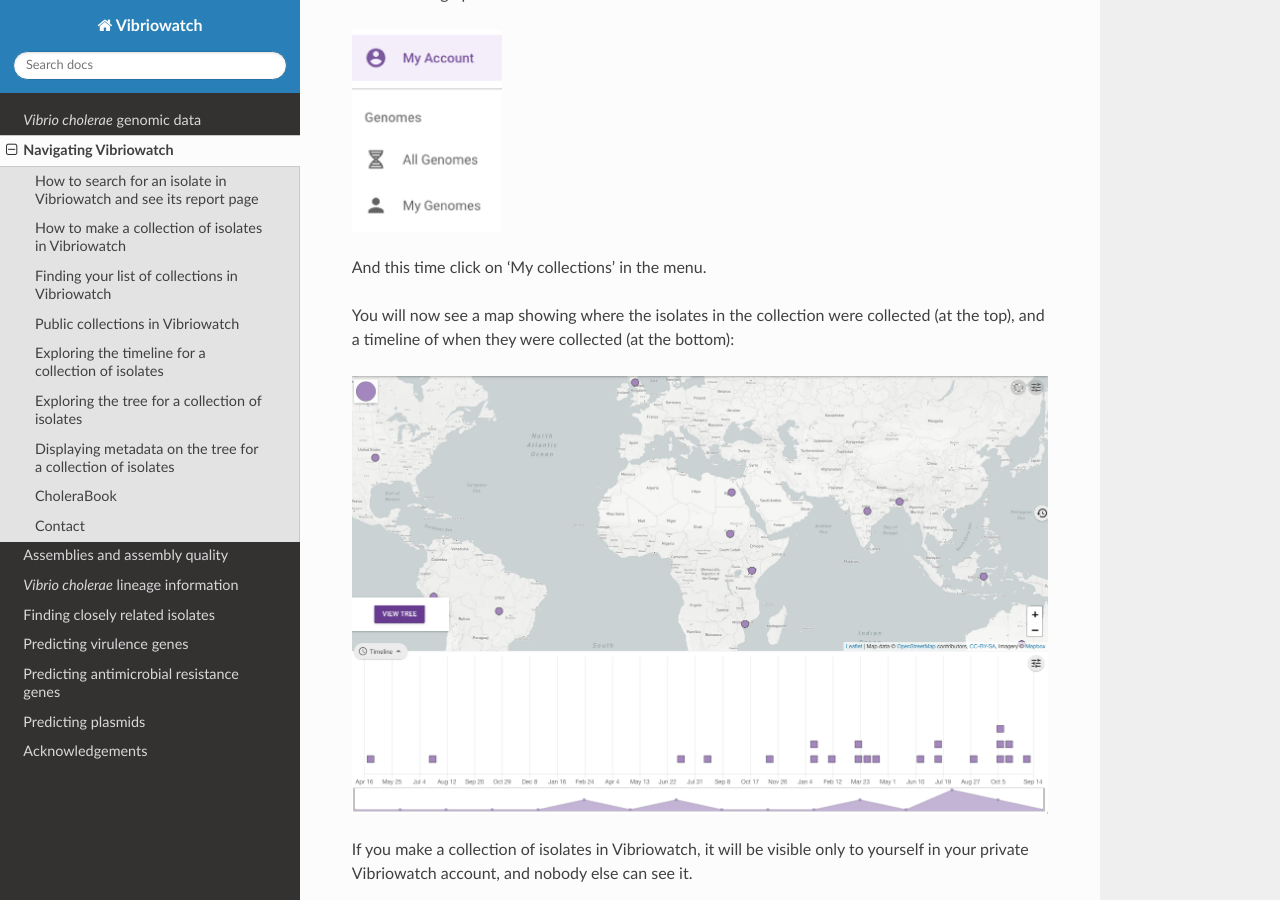
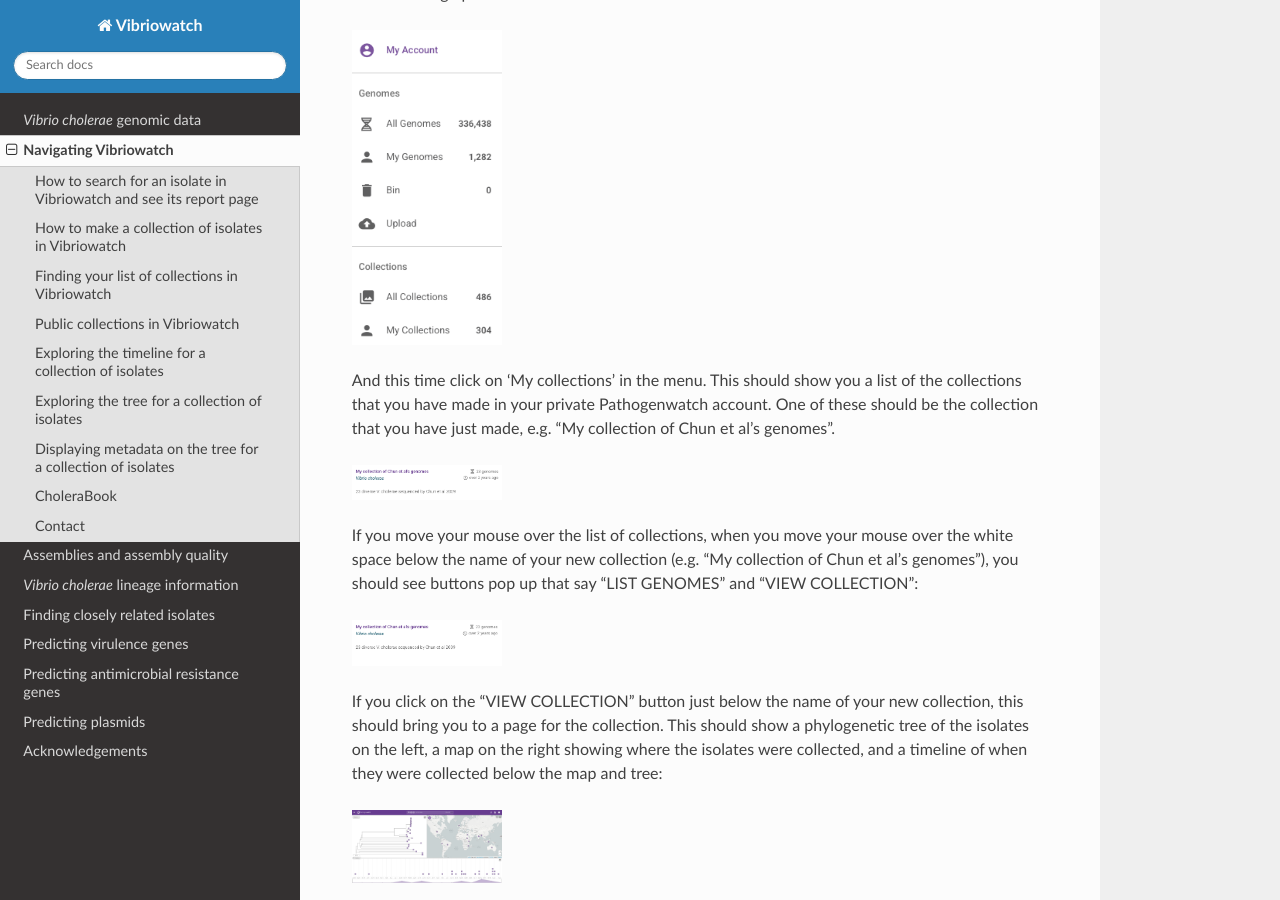
Before and after one commit to avrilcoghlan/vibriowatch, a Sphinx documentation site: the page built from docs/source/navigating.rst, in a window 1280 px wide and 900 px high, scrolled down 4608 px. Built offline with Sphinx 7.4.7 and the Read the Docs theme 3.1.0, drawn with Linux system fonts in a browser that asks for light colours; some of the changed text lies outside the part shown.

Commit message:
Update navigating.rst
Updated information on how to make a collection.

```diff
--- a/docs/source/navigating.rst
+++ b/docs/source/navigating.rst
@@ -89,7 +89,7 @@
 To make a collection on the Pathogenwatch/Vibriowatch website, it's necessary
 to make an account first, for example, using your email address as your login.
 
-Once you have logged in, if you now click on the purple button saying '23 Selected Genomes', you will see a purple button 'Create collection'. You will need to fill in a title and brief description of the collection, and a PubMed id. if you like:
+Once you have logged in, if you now click on the purple button saying '23 Selected Genomes', you will see a purple button 'Create collection'. You will need to fill in a title (e.g. "My collection of Chun et al's genomes") and brief description of the collection, and a PubMed id (optional). if you like:
 
 .. image:: Picture32.png
   :width: 350
@@ -98,8 +98,7 @@
 Now click on the 'Create now' purple button to create the collection.
 
 Vibriowatch will now build the collection (including a phylogenetic tree for the collection), which may take a little while.
-You may not see anything happen immediately, as sometimes Vibriowatch takes a few minutes to create a collection. What you can do is to go away and make yourself a cup of tea or do something else for 5 minutes. Then come back, and go to the `Pathogenwatch`_ homepage again and this time, if you click at the
-symbol of three horizontal bars at the top left of the Pathogenwatch website:
+You may not see anything happen immediately, as sometimes Vibriowatch takes a few minutes to create a collection. What you can do is to go away and make yourself a cup of tea or do something else for 5 minutes. Then come back, and go to the `Pathogenwatch`_ homepage again and this time, if you click at the symbol of three horizontal bars at the top left of the Pathogenwatch website:
 
 .. _Pathogenwatch: https://pathogen.watch
 
@@ -108,15 +107,23 @@
 
 This will bring up a menu:
 
-.. image:: Picture10.png
+.. image:: Picture109.png
   :width: 150
 
-And this time click on 'My collections' in the menu.
+And this time click on 'My collections' in the menu. This should show you a list of the collections that you have made in your private Pathogenwatch account. One of these should be the collection that you have just made, e.g. "My collection of Chun et al's genomes".
 
-You will now see a map showing where the isolates in the collection were collected (at the top), and a timeline of when they were collected (at the bottom):
+.. image:: Picture110.png
+  :width: 150
 
-.. image:: Picture33.png
-  :width: 850
+If you move your mouse over the list of collections, when you move your mouse over the white space below the name of your new collection (e.g. "My collection of Chun et al's genomes"), you should see buttons pop up that say "LIST GENOMES" and "VIEW COLLECTION":
+
+.. image:: Picture111.png
+  :width: 150
+
+If you click on the "VIEW COLLECTION" button just below the name of your new collection, this should bring you to a page for the collection. This should show a phylogenetic tree of the isolates on the left, a map on the right showing where the isolates were collected, and a timeline of when they were collected below the map and tree:
+
+.. image:: Picture112.png
+  :width: 150
 
 If you make a collection of isolates in Vibriowatch, it will be visible only to yourself in your private Vibriowatch account, and nobody
 else can see it.
```
